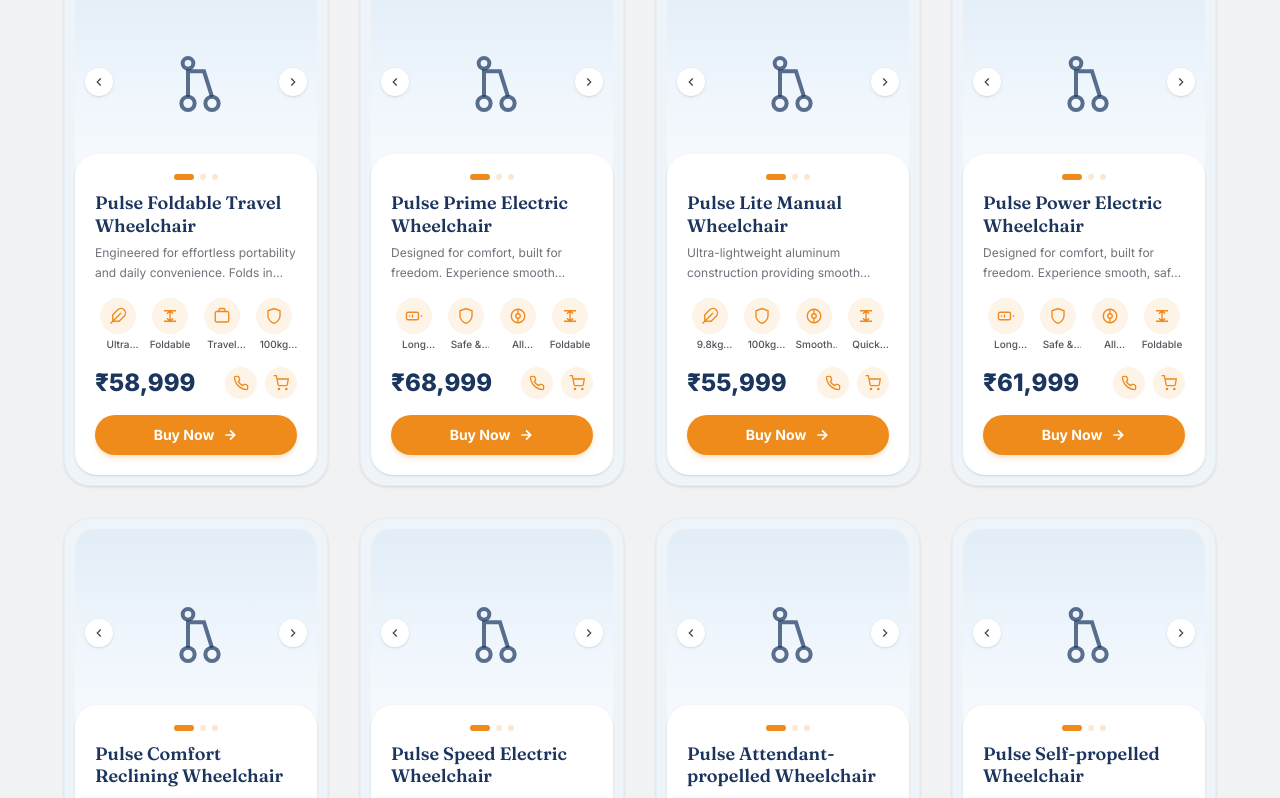
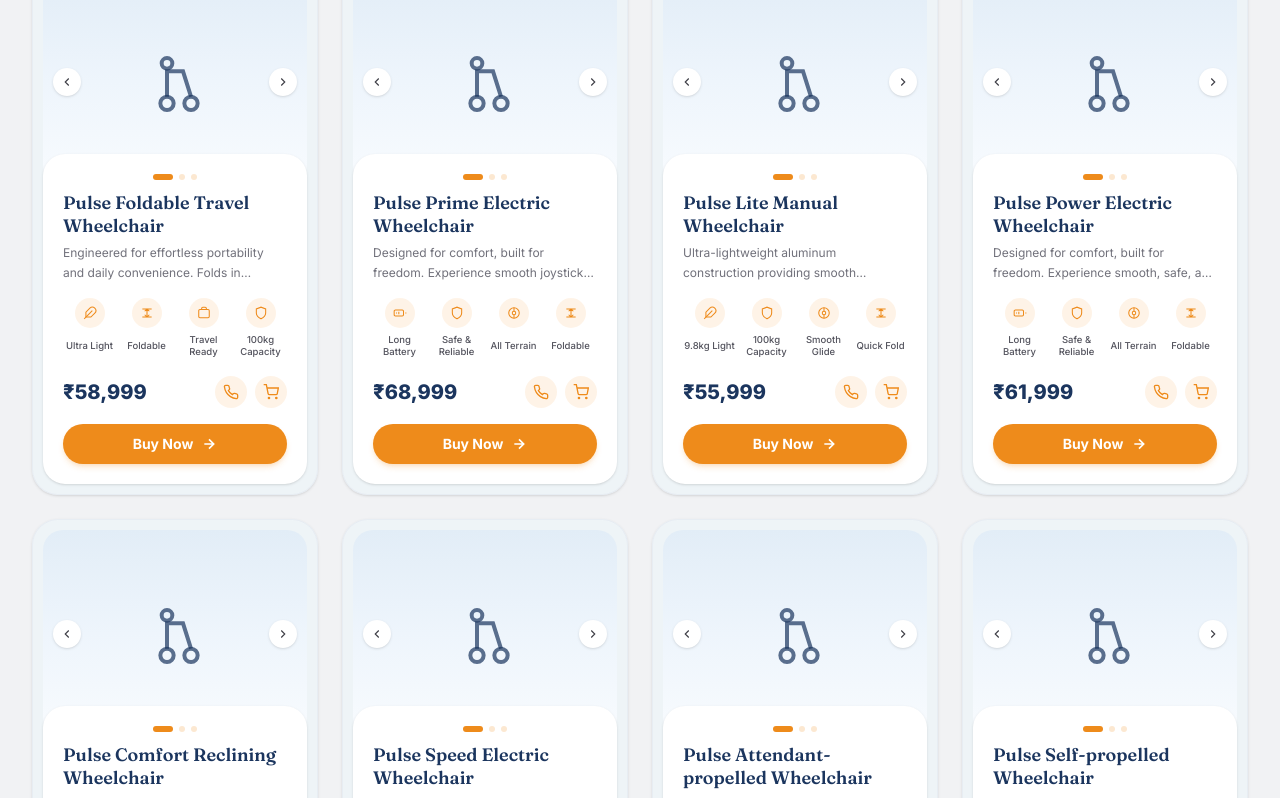
Before and after one commit to Rahulrai09/Pulse-Wheel-chair-website, a Next.js app: page / in a window 1280 px wide. Shown: the part 1021-1819 px from the top of the page. Built offline with nearby package versions, Linux system fonts and the light colour scheme.

Commit message:
Fix truncated feature labels, widen cards, slightly reduce price size

```diff
--- a/app/page.tsx
+++ b/app/page.tsx
@@ -544,12 +544,12 @@ export default function Home() {
       </section>
 
       {/* ── Best Wheelchairs ────────────────────────────────────────────────── */}
-      <section className="mx-auto mt-20 w-full max-w-7xl px-8 sm:px-12 lg:px-16">
+      <section className="mx-auto mt-20 w-full max-w-7xl px-4 sm:px-6 lg:px-8">
         <div className="mb-8">
           <h2 className="text-3xl font-bold tracking-tight">Best Wheelchairs</h2>
         </div>
 
-        <div className="grid gap-6 sm:gap-8 grid-cols-1 sm:grid-cols-2 md:grid-cols-2 lg:grid-cols-4">
+        <div className="grid gap-4 sm:gap-6 grid-cols-1 sm:grid-cols-2 md:grid-cols-2 lg:grid-cols-4">
           {products.map((p) => (
             <div
               key={p.name}
@@ -598,13 +598,13 @@ export default function Home() {
                   </p>
 
                   {/* 4 Feature Icons Row */}
-                  <div className="mb-4 grid grid-cols-4 gap-1.5 text-center">
+                  <div className="mb-4 grid grid-cols-4 gap-1 text-center">
                     {p.features.map((f, idx) => (
                       <div key={idx} className="flex flex-col items-center">
-                        <div className="mb-1 flex h-9 w-9 items-center justify-center rounded-full bg-orange/10 text-orange [&>svg]:h-4.5 [&>svg]:w-4.5">
+                        <div className="mb-1 flex h-7.5 w-7.5 items-center justify-center rounded-full bg-orange/10 text-orange [&>svg]:h-3.5 [&>svg]:w-3.5">
                           {f.icon}
                         </div>
-                        <span className="text-[10px] font-medium leading-tight text-zinc-600 line-clamp-1">
+                        <span className="text-[9px] sm:text-[9.5px] font-medium leading-tight text-zinc-600 text-center break-words min-h-[1.75rem] flex items-center justify-center">
                           {f.label}
                         </span>
                       </div>
@@ -615,7 +615,7 @@ export default function Home() {
                 {/* Price & Actions Row */}
                 <div>
                   <div className="mb-4 flex items-center justify-between">
-                    <span className="font-sans text-xl sm:text-2xl font-extrabold text-navy">
+                    <span className="font-sans text-lg sm:text-xl font-extrabold text-navy">
                       {p.price}
                     </span>
                     <div className="flex items-center gap-2">
```
